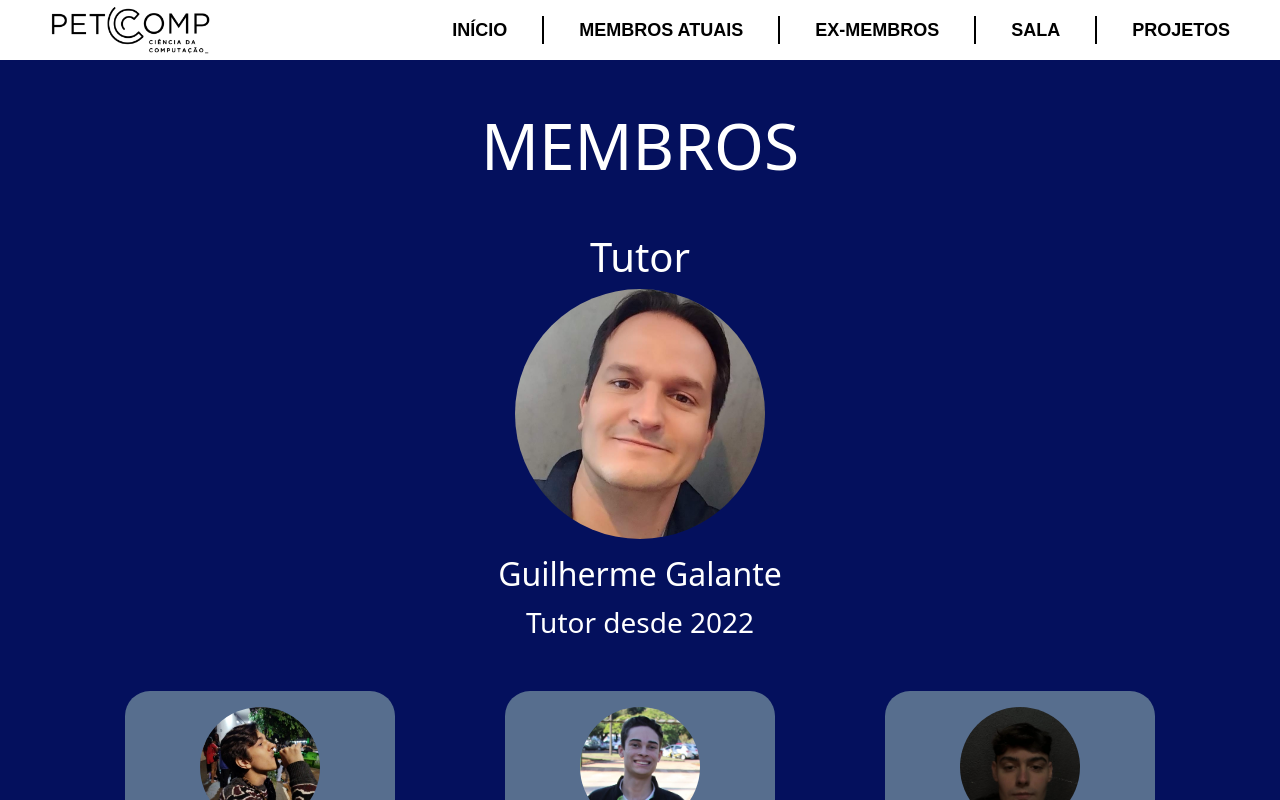
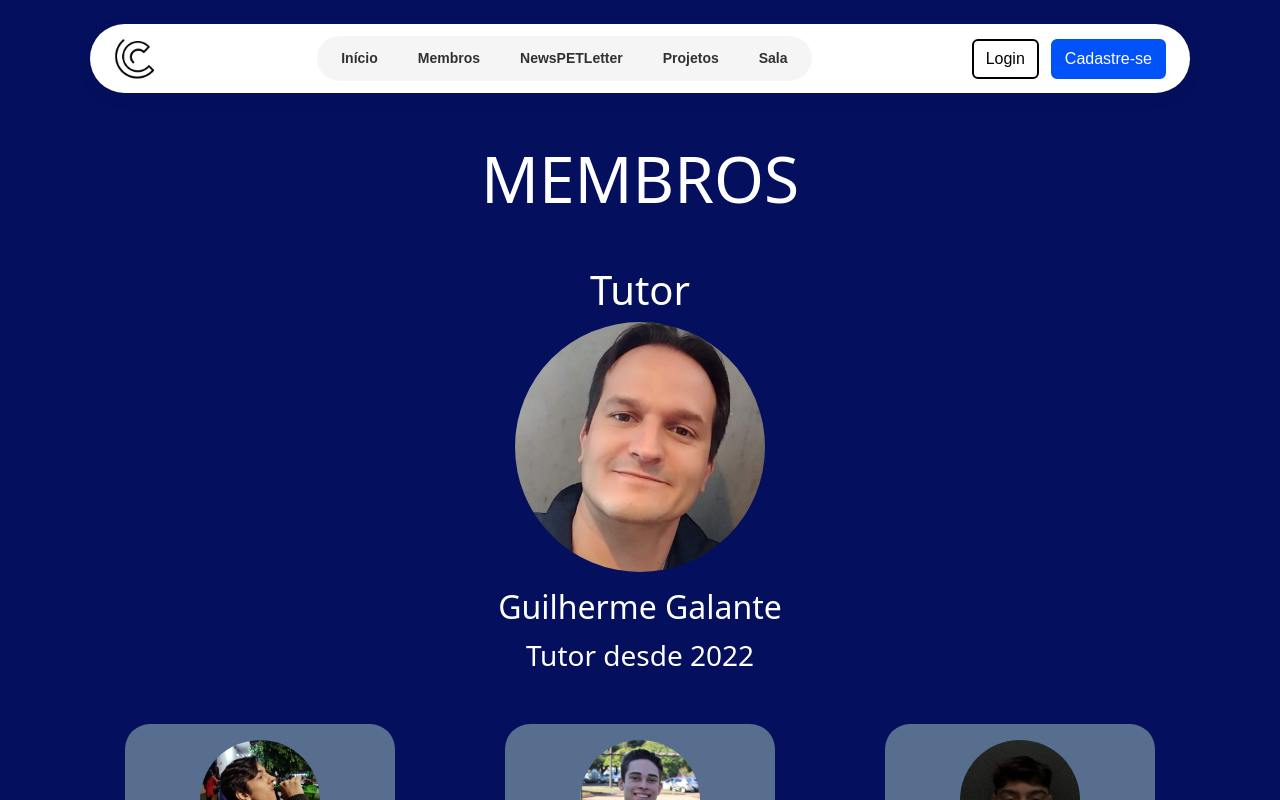
Before and after one commit to GabrielCM16/PET-Site, a React (Vite) app: page /membros in a window 1280 px wide. Shown: the top 800 px of the page. Built offline with nearby package versions, Linux system fonts and the light colour scheme.

Commit message:
Atualização namesHeader

```diff
--- a/src/components/Inicio/Inicio.css
+++ b/src/components/Inicio/Inicio.css
@@ -3,6 +3,7 @@ html, body {
   color: white;
   height: 100%;
 }
+
 
 .card-custom {
   background-color: #576e8e;
--- a/src/components/header/header.css
+++ b/src/components/header/header.css
@@ -1,157 +1,160 @@
-
-header {
-  background-color: #ffffff;
-  padding: 0 50px;
-  height: 60px;
-  display: flex;
-  justify-content: space-between;
-  align-items: center;
-  font-family: 'Hind', sans-serif;
+.pet-header {
+  background-color: white;
+  box-shadow: 0px 4px 16px rgba(0, 0, 0, 0.08);
+  padding: 12px 24px;
+  border-radius: 80px;
+  max-width: 1100px;
+  margin: 24px auto;
+  font-family: 'Archivo', sans-serif;
   position: relative;
+  z-index: 1000;
 }
 
-header img {
-  height: 48px;
-  width: 160px;
-  filter: brightness(0) saturate(100%);
+.pet-header-container {
+  display: flex;
+  align-items: center;
+  justify-content: space-between;
+  gap: 24px;
+  flex-wrap: wrap;
 }
 
-#menu-toggle {
+.pet-logo {
+  display: flex;
+  align-items: center;
+  text-decoration: none;
+}
+
+.logo-img-header {
+  height: 42px;
+  width: auto;
+  object-fit: contain;
+}
+
+.pet-nav {
+  display: flex;
+  gap: 24px;
+  background-color: rgba(0, 0, 0, 0.04);
+  padding: 6px 16px;
+  border-radius: 50px;
+}
+
+.pet-nav a {
+  text-decoration: none;
+  font-weight: 600;
+  font-size: 14px;
+  color: rgba(0, 0, 0, 0.8);
+  transition: color 0.3s ease;
+  padding: 6px 8px;
+  border-radius: 30px;
+}
+
+.pet-nav a:hover {
+  color: #0152f8;
+}
+
+.pet-auth-buttons {
+  display: flex;
+  gap: 12px;
+}
+
+.btn {
+  padding: 8px 24px;
+  border-radius: 80px;
+  font-weight: 600;
+  font-size: 14px;
+  text-decoration: none;
+  text-align: center;
+  transition: all 0.3s ease;
+  height: 40px;
+  display: flex;
+  align-items: center;
+}
+
+.btn.login {
+  background-color: transparent;
+  border: 2px solid black;
+  color: black;
+}
+
+.btn.login:hover {
+  background-color: rgba(0, 0, 0, 0.05);
+}
+
+.btn.signup {
+  background-color: #0152f8;
+  color: white;
+  border: 2px solid #0152f8;
+}
+
+.btn.signup:hover {
+  opacity: 0.9;
+}
+
+/*Adaptacao para o celular*/
+.mobile-menu {
+  display: flex;
+  flex-direction: column;
+  position: absolute;
+  top: 100%;
+  left: 0;
+  right: 0;
+  background: white;
+  padding: 16px;
+  box-shadow: 0 4px 12px rgba(0, 0, 0, 0.1);
+  border-radius: 0 0 16px 16px;
+  gap: 12px;
+  animation: fadeIn 0.3s ease;
+}
+
+@keyframes fadeIn {
+  from { opacity: 0; transform: translateY(-10px); }
+  to { opacity: 1; transform: translateY(0); }
+}
+
+.mobile-menu a {
+  font-weight: 600;
+  color: black;
+  text-decoration: none;
+  font-size: 16px;
+  padding: 6px 0;
+}
+
+.hamburger {
   display: none;
+  flex-direction: column;
+  gap: 4px;
   background: none;
   border: none;
   cursor: pointer;
-  font-size: 24px;
-  color: black;
+  padding: 8px;
+  z-index: 1001;
 }
 
-#nav-menu {
-  display: flex;
-  gap: 35px;
-  align-items: center;
-  font-weight: bold;
-  font-size: 18px;
+.hamburger span {
+  width: 24px;
+  height: 2px;
+  background-color: black;
+  border-radius: 4px;
 }
 
-#nav-menu a {
-  text-decoration: none;
-  color: black;
-  transition: color 0.3s ease;
-}
-
-#nav-menu a:hover {
-  color: #007bff;
-}
-
-#nav-menu div {
-  width: 2px;
-  height: 28px;
-  background-color: black;
-}
-
-/* Profile Section Styles */
-.profile-container {
-  display: grid;
-  grid-template-columns: repeat(2, 1fr);
-  gap: 50px;
-  max-width: 1200px;
-  margin: 50px auto;
-  padding: 0 50px;
-}
-
-.profile-card {
-  display: flex;
-  align-items: center;
-  gap: 15px;
-}
-
-.profile-avatar {
-  width: 150px;
-  height: 150px;
-  border-radius: 50%;
-  object-fit: cover;
-}
-
-.profile-info {
-  max-width: 500px;
-}
-
-.profile-info h3 {
-  font-size: 1.5rem;
-  font-weight: bold;
-  margin-bottom: 0.5rem;
-}
-
-.profile-info p {
-  font-size: 1rem;
-  margin-bottom: 0.5rem;
-}
-
-.profile-links {
-  display: flex;
-  justify-content: space-around;
-  margin-top: 0.5rem;
-}
-
-.profile-links a {
-  font-weight: bold;
-  color: #007bff;
-  text-decoration: none;
-}
-
-.profile-links a:hover {
-  text-decoration: underline;
-}
-
+/*Responsivo*/
 @media (max-width: 768px) {
-  header {
-    padding: 0 20px;
-  }
-
-  #menu-toggle {
-    display: block;
-  }
-
-  #nav-menu {
-    display: none;
-    position: absolute;
-    top: 60px;
-    right: 0;
-    background-color: #ffffff;
-    flex-direction: column;
-    width: 200px;
-    padding: 10px 0;
-    box-shadow: 0 4px 8px rgba(0,0,0,0.1);
-    border-radius: 0 0 8px 8px;
-    gap: 0;
-    transition: transform 0.3s ease-in-out;
-    transform: translateY(-10px);
-    opacity: 0;
-  }
-
-  #nav-menu.open {
-    display: flex;
-    transform: translateY(0);
-    opacity: 1;
-  }
-
-  #nav-menu a {
-    padding: 10px 20px;
-    border-bottom: 1px solid #ccc;
-    font-size: 16px;
-  }
-
-  #nav-menu a:last-child {
-    border-bottom: none;
-  }
-
-  #nav-menu div {
+  .desktop {
     display: none;
   }
 
-  header img {
-    height: 40px;
-    width: 140px;
+  .hamburger {
+    display: flex;
   }
 
+  .pet-header {
+    max-width: 95%;
+    padding: 12px 16px;
+  }
+
+  .pet-header-container {
+    flex-direction: row;
+    justify-content: space-between;
+    align-items: center;
+  }
 }
--- a/src/components/header/header.tsx
+++ b/src/components/header/header.tsx
@@ -1,77 +1,51 @@
-import React, { useEffect, useRef } from 'react';
+import React, { useState } from 'react';
 import { Link } from 'react-router-dom';
-import logo from '../../assets/Logo_PETComp.png';
 import './header.css';
+import logoPetcomp from './../../assets/Logo_PET.png'; // ajuste o caminho se necessário
 
 const Header: React.FC = () => {
-  const navMenuRef = useRef<HTMLElement | null>(null);
-  const toggleButtonRef = useRef<HTMLButtonElement | null>(null);
+  const [isMenuOpen, setIsMenuOpen] = useState(false);
 
-  useEffect(() => {
-  const toggleButton = toggleButtonRef.current;
-  const navMenu = navMenuRef.current;
-
-  if (!toggleButton || !navMenu) return;
-
-  const handleToggle = () => {
-    navMenu.classList.toggle('open');
-  };
-
-  const handleClickOutside = (event: MouseEvent) => {
-    if (
-      navMenu &&
-      toggleButton &&
-      !navMenu.contains(event.target as Node) &&
-      !toggleButton.contains(event.target as Node)
-    ) {
-      navMenu.classList.remove('open');
-    }
-  };
-
-  // Fechar menu ao clicar em um link
-  const links = navMenu.querySelectorAll('a');
-  links.forEach((link) =>
-    link.addEventListener('click', () => {
-      navMenu.classList.remove('open');
-    })
-  );
-
-  toggleButton.addEventListener('click', handleToggle);
-  document.addEventListener('click', handleClickOutside);
-
-  return () => {
-    toggleButton.removeEventListener('click', handleToggle);
-    document.removeEventListener('click', handleClickOutside);
-    links.forEach((link) =>
-      link.removeEventListener('click', () => {
-        navMenu.classList.remove('open');
-      })
-    );
-  };
-}, []);
-
+  const toggleMenu = () => setIsMenuOpen((prev) => !prev);
 
   return (
-    <header>
-      <Link to="/">
-        <img src={logo} alt="Logo Petcomp" />
-      </Link>
+    <header className={`pet-header ${isMenuOpen ? 'menu-open' : ''}`}>
+      <div className="pet-header-container">
+        <Link to="/" className="pet-logo" aria-label="Página inicial">
+          <img src={logoPetcomp} alt="Logo PETComp" className="logo-img-header" />
+        </Link>
 
-      <button id="menu-toggle" aria-label="Abrir menu" ref={toggleButtonRef}>
-        ☰
-      </button>
+        <nav className="pet-nav desktop">
+          <Link to="/">Início</Link>
+          <Link to="/membros">Membros</Link>
+          <Link to="/newspetletter">NewsPETLetter</Link>
+          <Link to="/projetos">Projetos</Link>
+          <Link to="/sala">Sala</Link>
+        </nav>
 
-      <nav id="nav-menu" className="closed" ref={navMenuRef}>
-        <Link to="/">INÍCIO</Link>
-        <div></div>
-        <Link to="/membros">MEMBROS ATUAIS</Link>
-        <div></div>
-        <Link to="/ex-membros">EX-MEMBROS</Link>
-        <div></div>
-        <Link to="/sala">SALA</Link>
-        <div></div>
-        <Link to="/projetos">PROJETOS</Link>
-      </nav>
+        <div className="pet-auth-buttons desktop">
+          <a href="https://app.pet.com/" className="btn login" target="_blank" rel="noopener noreferrer">Login</a>
+          <a href="https://app.pet.com/signup" className="btn signup" target="_blank" rel="noopener noreferrer">Cadastre-se</a>
+        </div>
+
+        <button className="hamburger" onClick={toggleMenu} aria-label="Menu">
+          <span />
+          <span />
+          <span />
+        </button>
+      </div>
+
+      {isMenuOpen && (
+        <div className="mobile-menu">
+          <Link to="/" onClick={toggleMenu}>Início</Link>
+          <Link to="/membros" onClick={toggleMenu}>Membros</Link>
+          <Link to="/newspetletter" onClick={toggleMenu}>NewsPETLetter</Link>
+          <Link to="/projetos" onClick={toggleMenu}>Projetos</Link>
+          <Link to="/sala" onClick={toggleMenu}>Sala</Link>
+          <a href="https://app.pet.com/" className="btn login" target="_blank" rel="noopener noreferrer">Login</a>
+          <a href="https://app.pet.com/signup" className="btn signup" target="_blank" rel="noopener noreferrer">Cadastre-se</a>
+        </div>
+      )}
     </header>
   );
 };
```
